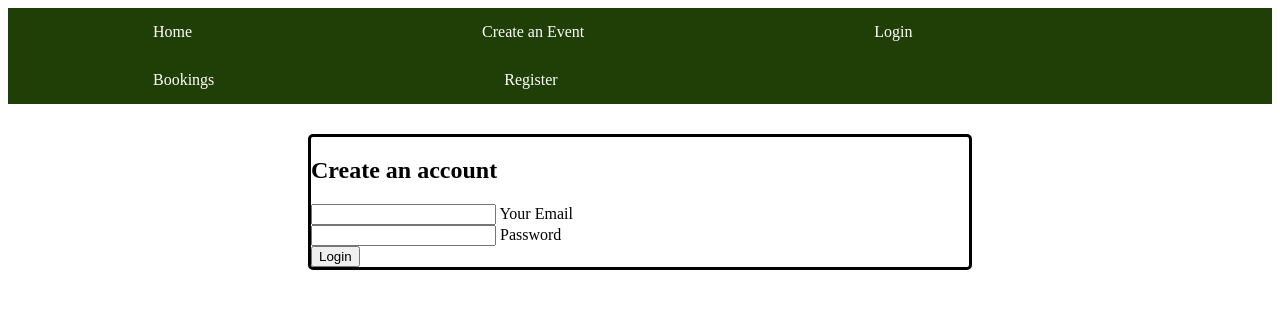
After one commit to SeanLHyde/IAB207, a Flask app: template website/templates/login.html in a window 1280 px wide. The commit adds this page. Shown: the top 309 px of the page. Run offline with Flask 2, Linux system fonts and the light colour scheme; the template is opened without the code that fills it, so the values that code supplies are empty.

Commit message:
Signup form

```diff
--- a/website/templates/base.html
+++ b/website/templates/base.html
@@ -66,8 +66,30 @@
           <li><a href="event_creation">Create an Event</a></li>
           <li><a href="login">Login</a></li>
           <li><a href="user_booking">Bookings</a></li>
+          <li><a href="register">Register</a></li>
         </ul>
       </nav>
+      {% with messages = get_flashed_messages(with_categories=true) %}
+        {% if messages %}
+          {% for category, message in messages %}
+            {% if category == 'error' %}
+            <div class="alert alert-danger alter-dismissable fade show" role="alert">
+              {{ message }}
+              <button type="button" class="close" data-dismiss="alert">
+                <span aria-hidden="true">&times;</span>
+              </button>
+            </div>
+            {% else %}
+            <div class="alert alert-success alter-dismissable fade show" role="alert">
+              {{ message }}
+              <button type="button" class="close" data-dismiss="alert">
+                <span aria-hidden="true">&times;</span>
+              </button>
+            </div>
+            {% endif%}
+          {% endfor %}
+        {% endif %}
+      {% endwith %}
     </header>
     <div class="container">{% block content %} {% endblock %}</div>
   </body>
--- /dev/null
+++ b/website/templates/login.html
@@ -0,0 +1,38 @@
+{% extends "base.html" %}
+{% block title %}Login{% endblock%}
+
+{% block content %}
+    <section class="vh-100 bg-image" class="container h-50">
+        <div class="row d-flex justify-content-center align-items-center h-50">
+            <div class="col-12 col-md-9 col-lg-7 col-xxl-6">
+                <div class="card" style="border-radius: 5px;">
+                    <div class="card-body p-5">
+                        <h2 class="text-uppercase text-center mb-5">Create an account</h2>
+
+                        <form method="POST">
+                            <div class="form-outline mb-4">
+                                <input type="email" id="register" class="form-control form-control-lg" />
+                                <label class="form-label" for="register">Your Email</label>
+                            </div>
+
+                            <div class="form-outline mb-4">
+                                <input type="password" id="register" class="form-control form-control-lg" />
+                                <label class="form-label" for="register">Password</label>
+                            </div>
+
+                            <div class="d-flex justify-content-center">
+                                <button type="button"
+                                    class="btn btn-success btn-block btn-lg gradient-custom-4 text-body">Login</button>
+                            </div>
+                        </form>
+
+                    </div>
+                </div>
+            </div>
+        </div>
+        </div>
+        </div>
+    </section>
+
+</header>
+{% endblock %}
```
Also changed, not shown: website/auth.py (+22 -4 lines), website/templates/sign_up.html (renamed from website/templates/sign_in.html, +7 -14 lines).
